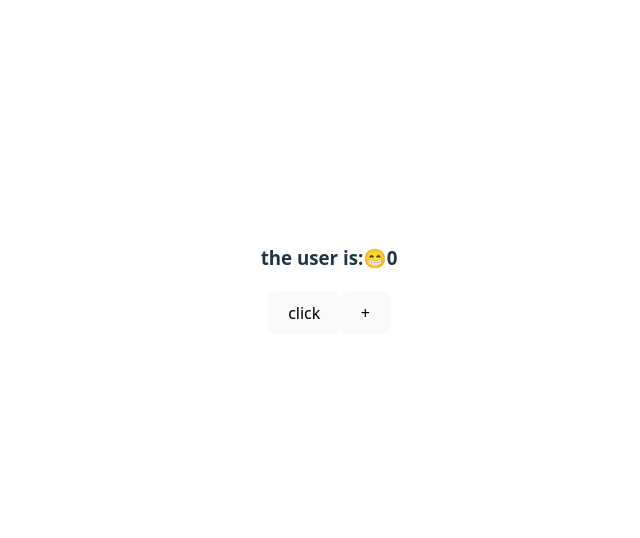
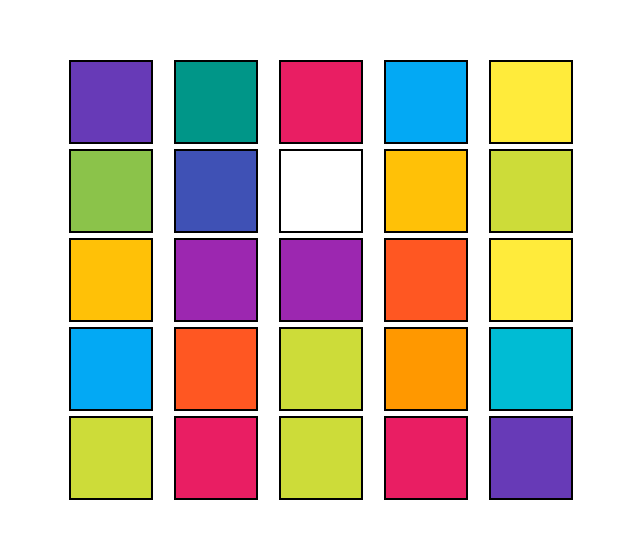
Before and after one commit to Pratik-Kharadhara/react-learning, a React (Vite) app: page / in a window 1280 px wide. Shown: the part 120-658 px from the top of the page, without its empty margins (311-951 px from the left). Built offline with nearby package versions, Linux system fonts and the light colour scheme.

Commit message:
color box grid

```diff
--- a/src/App.jsx
+++ b/src/App.jsx
@@ -12,6 +12,8 @@ import Rental from './Rental'
 import Clicker from './Clicker'
 import Counter from './Counter'
 import Toggler from './Toggler'
+import Colorbox  from './Colorbox'
+import ColorBoxList from './ColorBoxList'
 
 
 
@@ -42,10 +44,17 @@ function App() {
   { id: 129034, name: "Oceanview Condo", rating: 4.7, price: 140 },
   { id: 129035, name: "Gold Miner Campground", rating: 4.69, price: 96 },
 ];
+
+
+
+
   return (
     <>
 
-      <Toggler/>
+      <ColorBoxList numBox={25}/>
+
+
+      {/* <Toggler/> */}
 
 
     {/* <Counter/>   */}
--- /dev/null
+++ b/src/ColorBoxList.css
@@ -0,0 +1,7 @@
+.colorbox-list {
+    display: grid;
+  grid-template-columns: repeat(5, 100px); /* 5 boxes per row */
+  gap: 5px;
+  justify-content: center;
+  padding: 5px;
+}
--- /dev/null
+++ b/src/ColorBoxList.jsx
@@ -0,0 +1,39 @@
+import Colorbox from "./Colorbox";
+import "./ColorBoxList.css"
+export default function ColorBoxList({numBox}){
+    console.log('reached colorboxlist')
+     const colors= [
+  "#E53935",
+  "#E91E63",
+  "#9C27B0",
+  "#673AB7",
+  "#3F51B5",
+  "#2196F3",
+  "#03A9F4",
+  "#00BCD4",
+  "#009688",
+  "#4CAF50",
+  "#8BC34A",
+  "#CDDC39",
+  "#FFEB3B",
+  "#FFC107",
+  "#FF9800",
+  "#FF5722"
+]
+
+
+
+    const boxes= new Array(numBox).fill(0);
+
+    return(
+            <div className="colorbox-list">
+                {
+                    boxes.map((value,index)=>{
+                        return <Colorbox key={index} colors={colors}/>
+                    })
+
+                }
+
+            </div>
+    )
+}
--- /dev/null
+++ b/src/Colorbox.css
@@ -0,0 +1,5 @@
+.box {
+    width: 80px;
+  height: 80px;
+  border: 2px solid black;
+}
--- /dev/null
+++ b/src/Colorbox.jsx
@@ -0,0 +1,29 @@
+import "./Colorbox.css"
+import {useState} from "react";
+
+export default function Colorbox({colors}){
+    console.log('reached colorbox');
+
+    const  randomColor = (colros)=> {
+        const ranCol = Math.floor(Math.random()* colors.length)+1;
+        const selecColor = colors[ranCol];
+        return selecColor;
+    }
+    const [crtClr,setCrtClr]=useState(randomColor());
+
+    const assingedColor=()=>{
+            setCrtClr(randomColor());
+            let style;
+            return(
+                style={backgroundColor:`${crtClr}`}
+            )
+    }
+
+
+
+return(
+    <div className="box" style={{backgroundColor:`${randomColor()}`}} onClick={assingedColor}>
+
+    </div>
+)
+}
```
